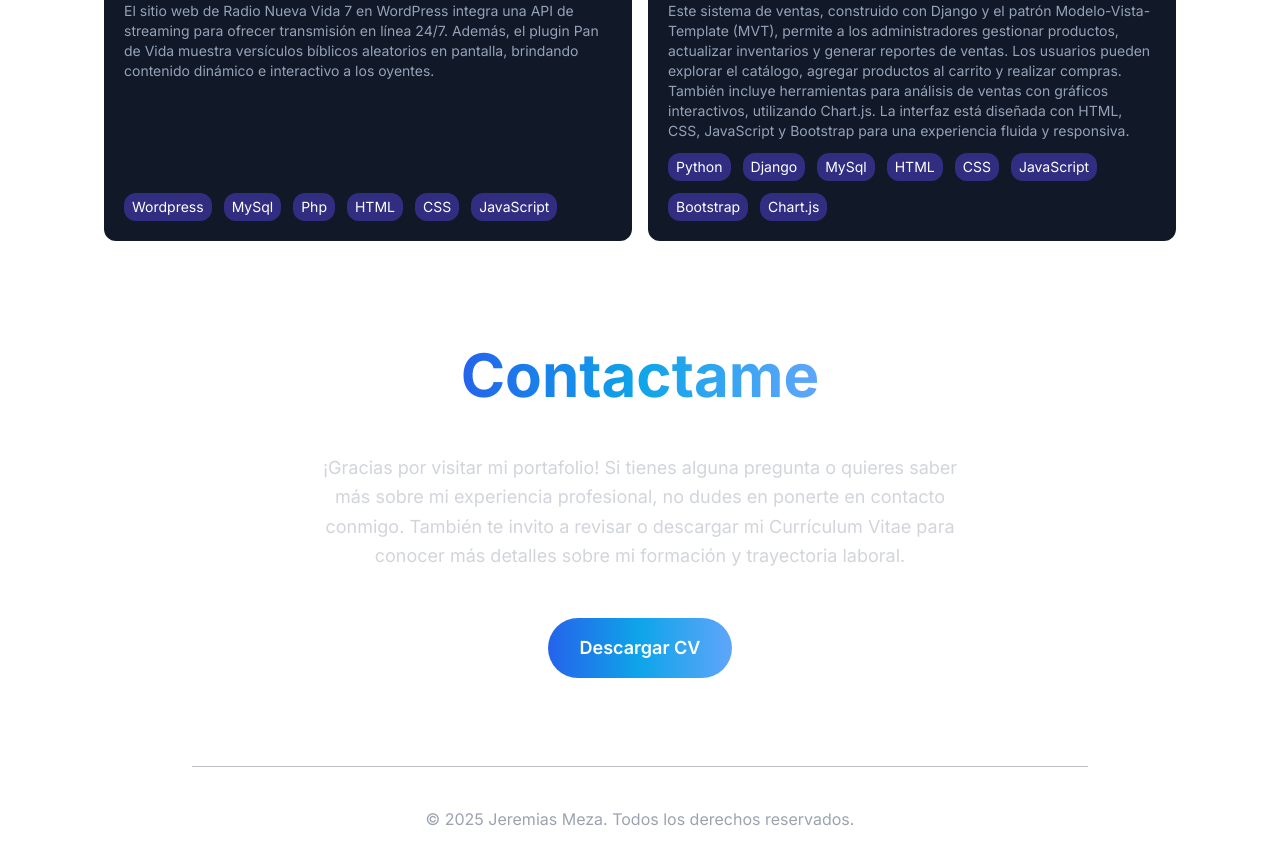
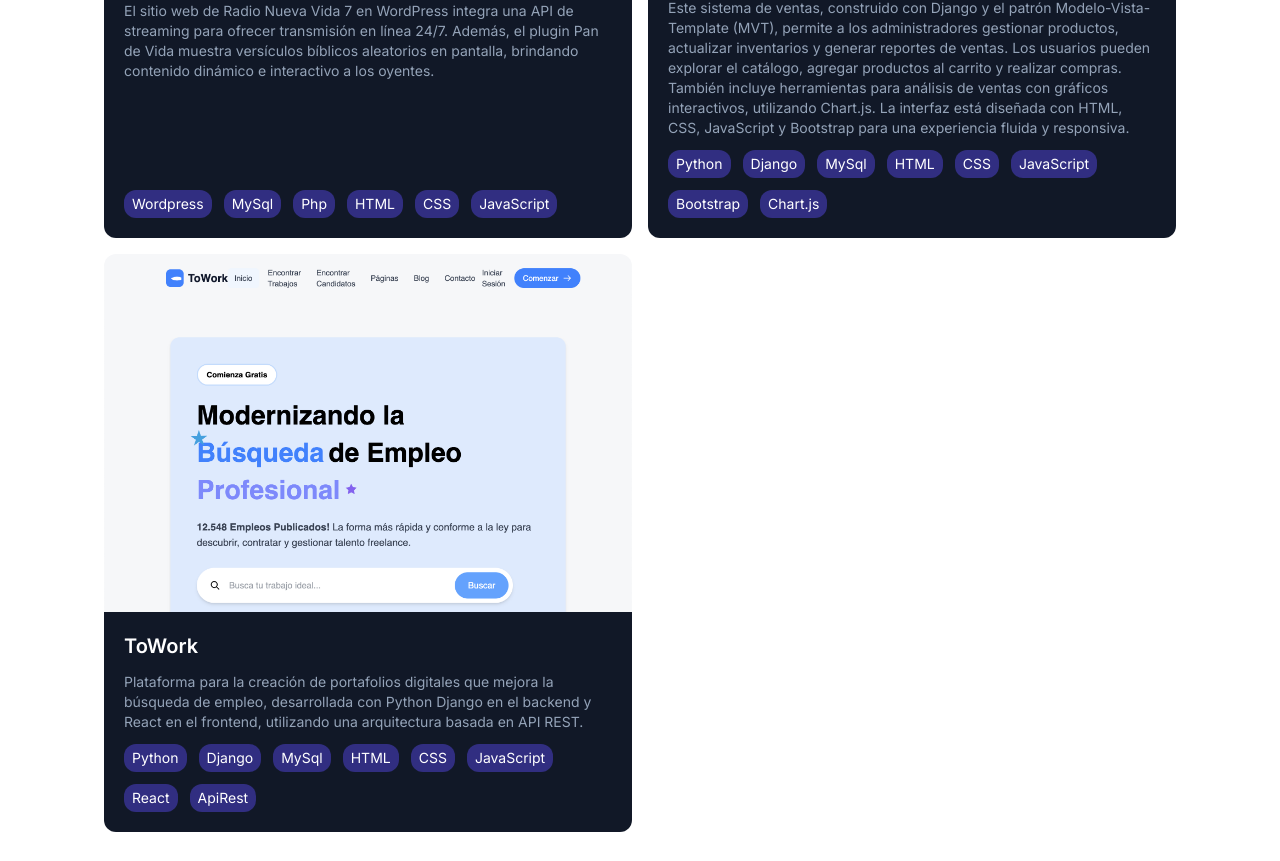
Before and after one commit to JeremiasMeza/My-Portfolio, a React (Vite) app: page / in a window 1280 px wide. Shown: the part 1419-2280 px from the top of the page. Built offline with nearby package versions, Linux system fonts and the light colour scheme.

Commit message:
initial commit

```diff
--- a/src/projectData.js
+++ b/src/projectData.js
@@ -23,6 +23,13 @@
       "Este sistema de ventas, construido con Django y el patrón Modelo-Vista-Template (MVT), permite a los administradores gestionar productos, actualizar inventarios y generar reportes de ventas. Los usuarios pueden explorar el catálogo, agregar productos al carrito y realizar compras. También incluye herramientas para análisis de ventas con gráficos interactivos, utilizando Chart.js. La interfaz está diseñada con HTML, CSS, JavaScript y Bootstrap para una experiencia fluida y responsiva.",
     technologies: ["Python","Django", "MySql", "HTML", "CSS", "JavaScript", "Bootstrap", "Chart.js"],
   },
-
+  {
+    id: 3,
+    image: project3,
+    title: "ToWork",
+    description:
+      "Plataforma para la creación de portafolios digitales que mejora la búsqueda de empleo, desarrollada con Python Django en el backend y React en el frontend, utilizando una arquitectura basada en API REST.",
+    technologies: ["Python","Django", "MySql", "HTML", "CSS", "JavaScript", "React", "ApiRest"],
+  }
 
 ];
```
Also changed, not shown: public/project2.png, public/project3.png.
